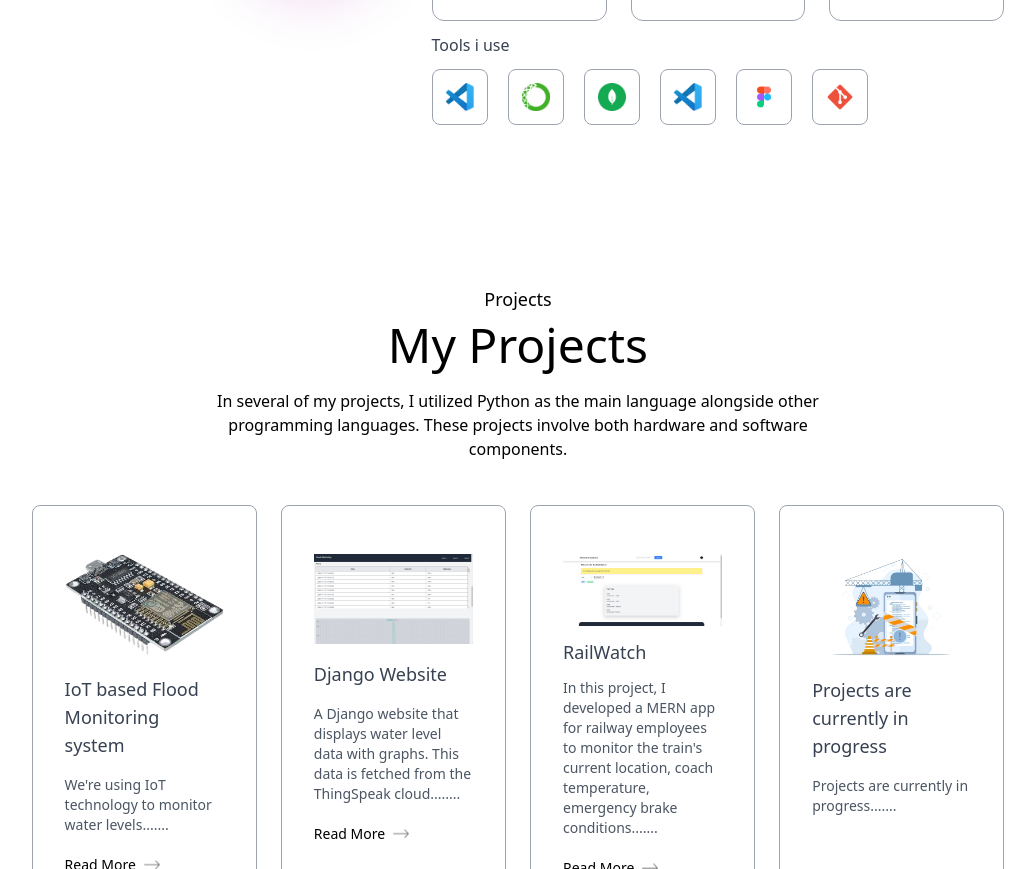
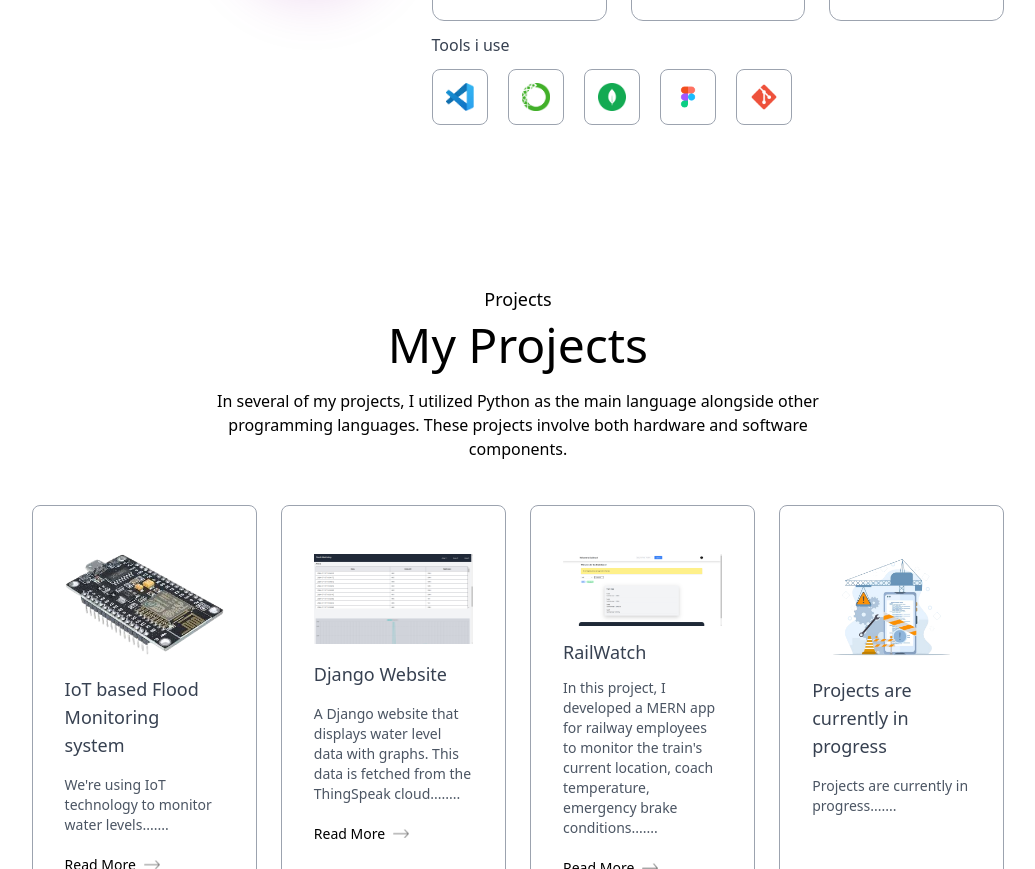
Before and after one commit to AkarshanGhosh/Akarshan_portfolio, a plain HTML site: page index.html in a window 1280 px wide. Shown: the part 1561-2430 px from the top of the page, without its empty margins (122-1157 px from the left). Drawn offline with nearby package versions, Linux system fonts and the light colour scheme.

Commit message:
updating my page

```diff
--- a/index.html
+++ b/index.html
@@ -166,10 +166,10 @@
                  hover:-translate-y-1 duration-500">
                     <img src="images/mongodb.png" alt="" class="w-5 sm:w-7">
                 </li>
-                <li class="flex items-center justify-center 2-12 sm:w-14
+                <!--<li class="flex items-center justify-center 2-12 sm:w-14
                  aspect-square border border-gray-400 rounded-lg cursor-pointer
                  hover:-translate-y-1 duration-500">
-                    <img src="images/vscode.png" alt="" class="w-5 sm:w-7">
+                    <img src="images/vscode.png" alt="" class="w-5 sm:w-7">-->
                 </li>
                 <li class="flex items-center justify-center 2-12 sm:w-14
                  aspect-square border border-gray-400 rounded-lg cursor-pointer
@@ -182,7 +182,7 @@
                     <img src="images/git.png" alt="" class="w-5 sm:w-7">
 
                 </li>
-
+            <!--Framework-->
             </ul>
 
         </div>
```
